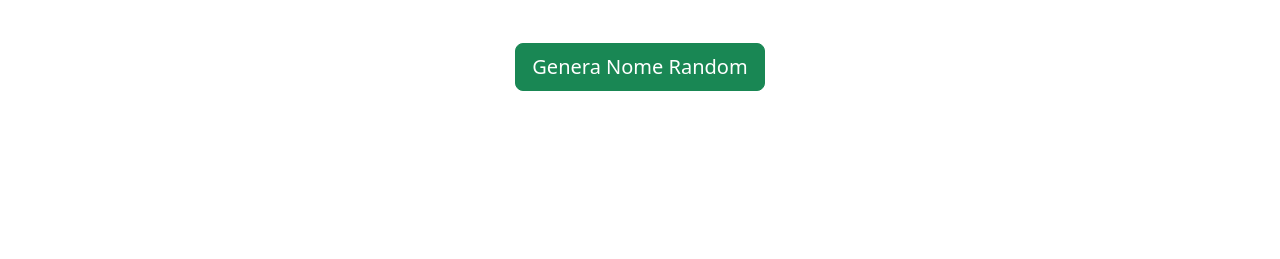
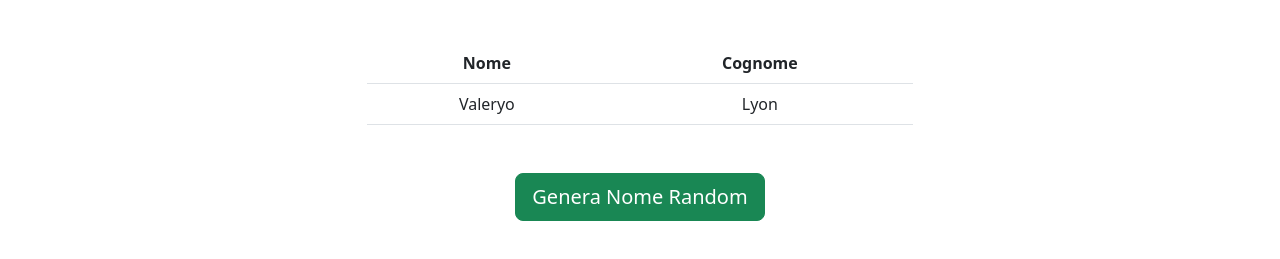
Before and after one commit to LorenzoPorrega/js-jsnacks-blocco-1, a plain HTML site: page Snack1/index.html in a window 1280 px wide. Both pictures are taken after a click on the button "Genera Nome Random". Shown: the part 101-360 px from the top of the page. Drawn offline with nearby package versions, Linux system fonts and the light colour scheme.

Commit message:
created function to randomly generate 1 name

```diff
--- a/Snack1/index.html
+++ b/Snack1/index.html
@@ -18,14 +18,14 @@
                 <table class="table mb-5 d-none">
                     <thead>
                         <tr>
-                            <th scope="col">Nome</th>
-                            <th scope="col">Cognome</th>
+                            <th scope="col text-center">Nome</th>
+                            <th scope="col text-center">Cognome</th>
                         </tr>
                     </thead>
                     <tbody>
                         <tr>
-                            <td></td>
-                            <td></td>
+                            <td class="name text-center"></td>
+                            <td class="surname text-center"></td>
                         </tr>
                     </tbody>
                 </table>
@@ -34,5 +34,5 @@
         <button type="button" class="btn btn-success btn-lg">Genera Nome Random</button>
     </div>
 </body>
-<script src="./js/mail.js"></script>
+<script src="./js/main.js"></script>
 </html>
--- a/Snack1/js/main.js
+++ b/Snack1/js/main.js
@@ -2,15 +2,27 @@ const nomi = ["Michele", "Glorian", "Alessio", "Payeturo", "MurasakiIX", "Padre
 const cognomi = ["Spuller", "Creum", "Leika", "Lyon", "Bueno", "Carlukkio", "Golluma"];
 const button = document.querySelector(".btn");
 const table =  document.querySelector(".table");
+const nameField = document.querySelector(".name");
+const surnameField = document.querySelector(".surname");
 
-const rngNomi = nomi[Math.floor(Math.random() * nomi.length)];
-const rngCognomi = cognomi[Math.floor(Math.random() * cognomi.length)];
-
+/*Test to see if a random name is generated
 console.log(rngNomi);
 console.log(rngCognomi);
+*/
 
-/*
+/*Function to have 1 generated name + surname pair generated and printed
+* inside the HTML table for each click on the button
+*/
 button.addEventListener("click", function(){
     table.classList.remove("d-none")
+    nameField.innerHTML = "";
+    surnameField.innerHTML = "";
+
+    const rngNomi = nomi[Math.floor(Math.random() * nomi.length)];
+    const rngCognomi = cognomi[Math.floor(Math.random() * cognomi.length)];
+
+    nameField.innerHTML = `${rngNomi}`;
+    surnameField.innerHTML = `${rngCognomi}`;
+    console.log(rngNomi);
+    console.log(rngCognomi);
 });
-*/
```
